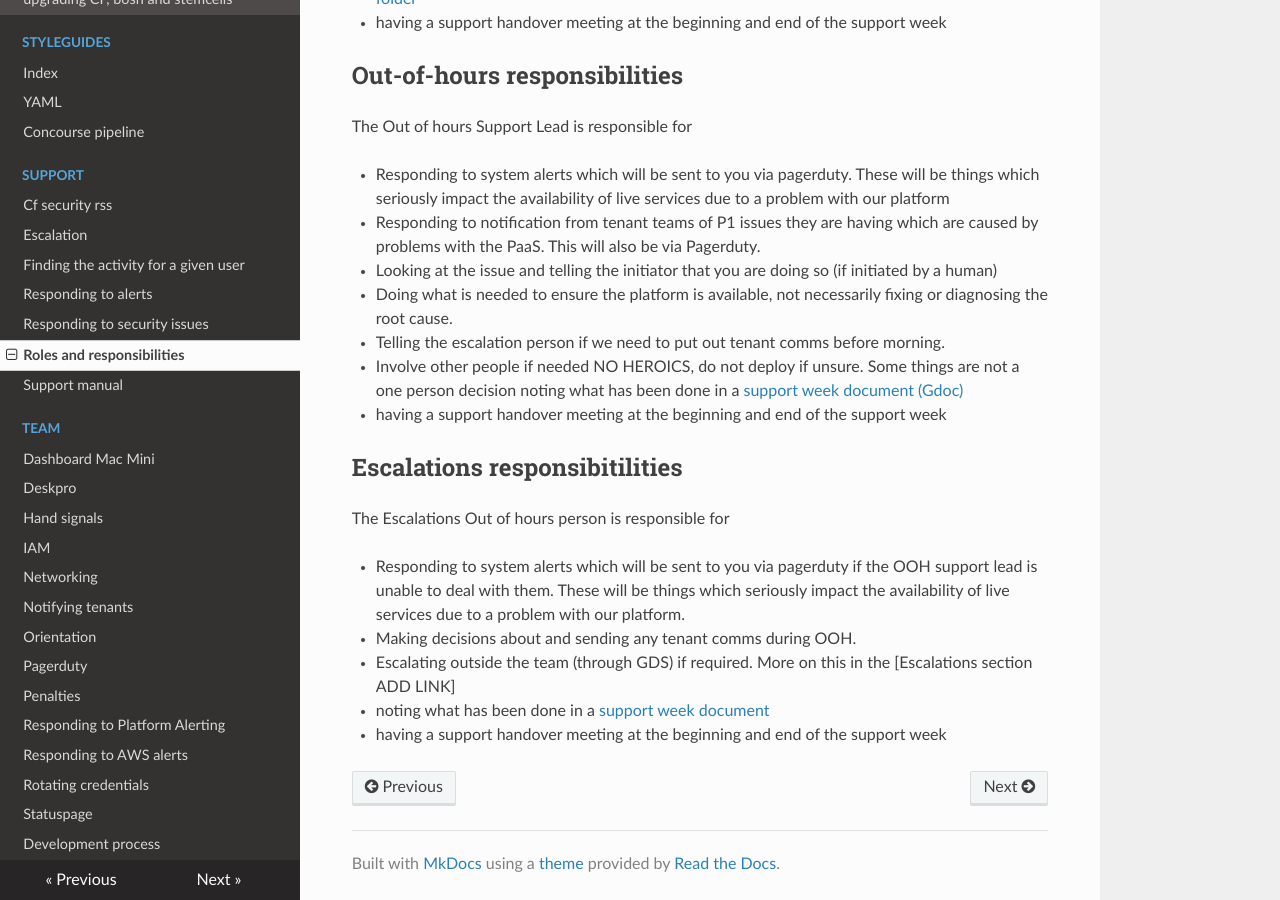
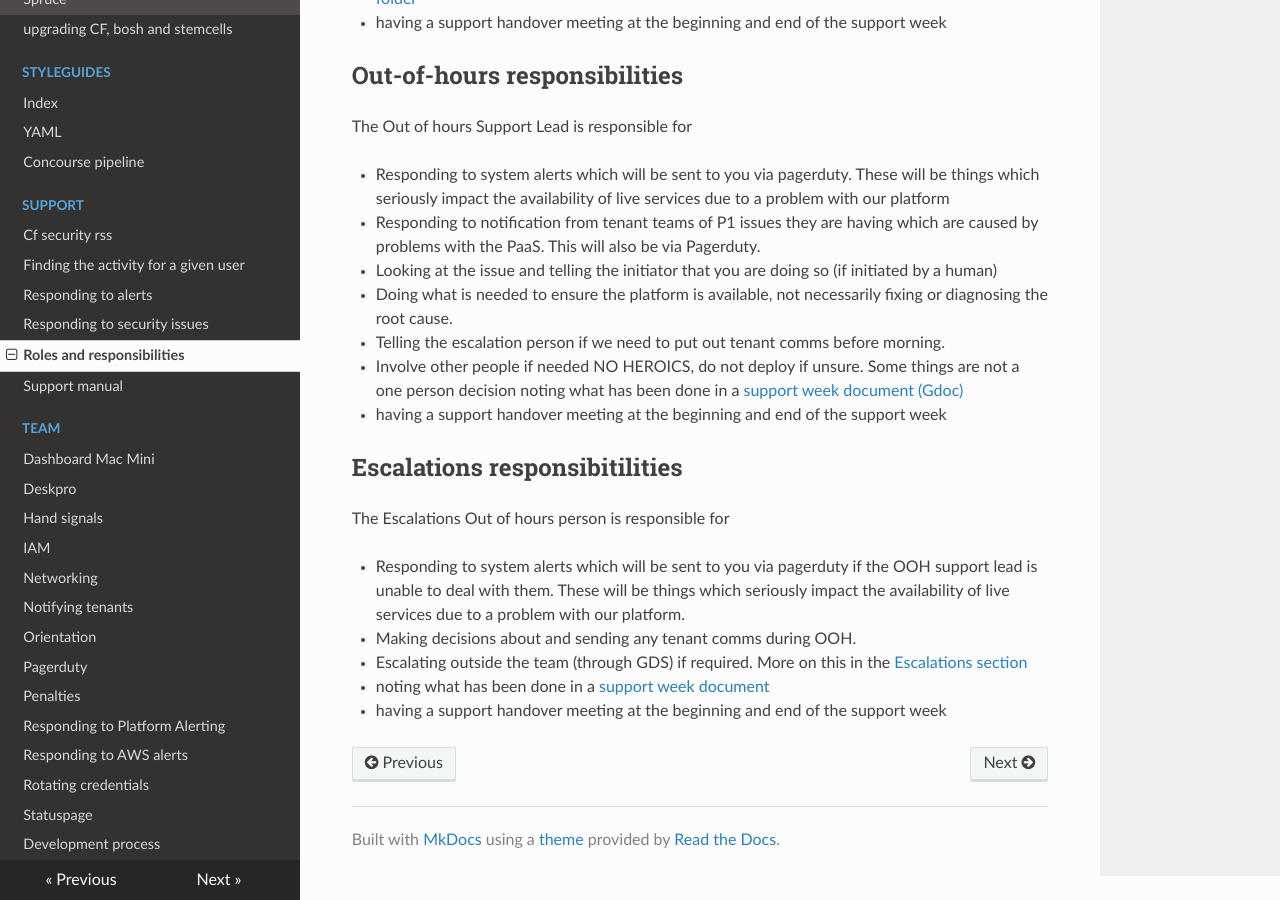
Before and after one commit to alphagov/paas-team-manual, an MkDocs documentation site: the page built from docs/support/roles_and_responsibilities.md, in a window 1280 px wide and 900 px high, scrolled down 1472 px. Built offline with MkDocs 1.6.1, drawn with Linux system fonts in a browser that asks for light colours; nearby versions of some CDN libraries.

Commit message:
Cleanup table etc
Adding bullets to incident table. Removing unclear column from incident
table.
Removing Alex Holmes from escalation list.
Deleting incomplete escalation page.
Linking from Roles and Responsibilities page to escalations anchor in
support manual page.

To do later: what we monitor in-hours, describe triage

```diff
--- a/docs/support/roles_and_responsibilities.md
+++ b/docs/support/roles_and_responsibilities.md
@@ -51,6 +51,6 @@ The Escalations Out of hours person is responsible for
 
 * Responding to system alerts which will be sent to you via pagerduty if the OOH support lead is unable to deal with them. These will be things which seriously impact the availability of live services due to a problem with our platform.
 * Making decisions about and sending any tenant comms during OOH.
-* Escalating outside the team (through GDS) if required. More on this in the [Escalations section ADD LINK]
+* Escalating outside the team (through GDS) if required. More on this in the [Escalations section](/support/support_manual/#escalations)
 * noting what has been done in a [support week document](https://docs.google.com/a/digital.cabinet-office.gov.uk/document/d/1tC5G48uHnlu-qK9oGGx85QrArZSJRuFNKV2kKtFsVck/edit?usp=sharing_)
 * having a support handover meeting at the beginning and end of the support week
```
Also changed, not shown: docs/support/escalation.md (deleted, +0 -1 lines), docs/support/support_manual.md (+8 -9 lines).
